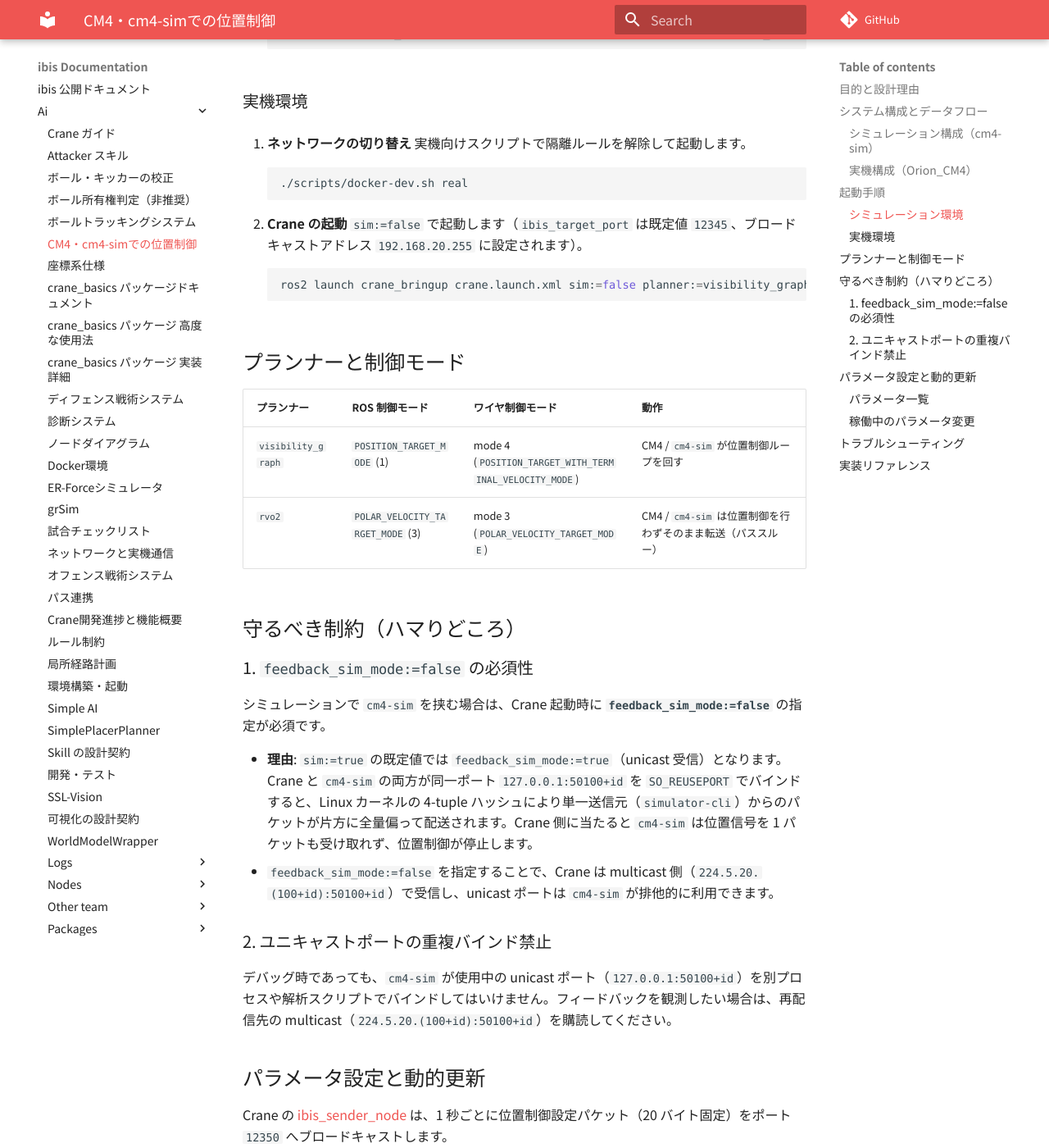
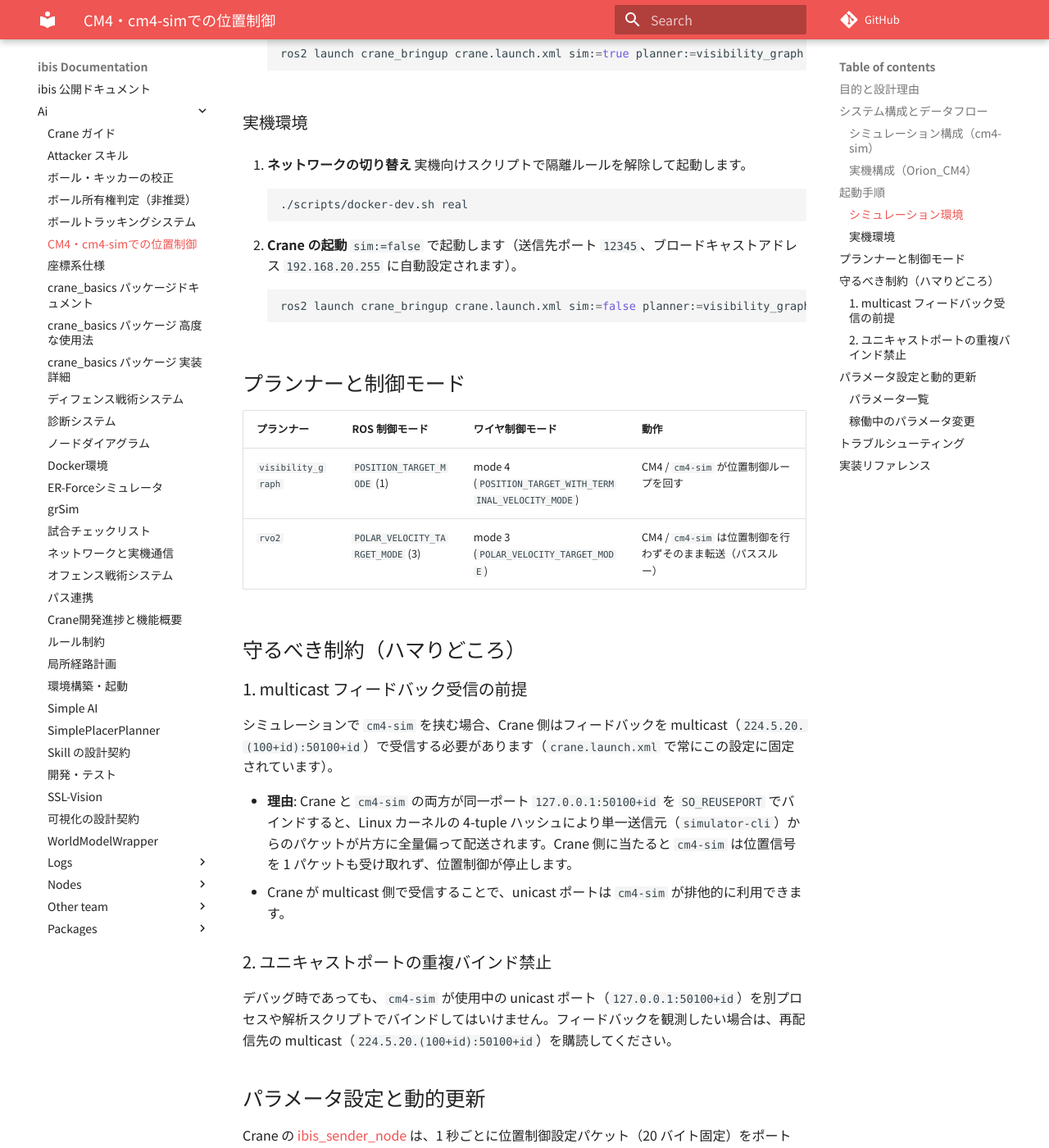
Before and after one commit to ibis-ssl/ibis_documentation, an MkDocs documentation site: the page built from docs/ai/cm4_position_control.md, in a window 1280 px wide and 1400 px high, scrolled down 1805 px. Shown: the whole window at 82% size. Built offline with MkDocs 1.6.1 and Material for MkDocs 9.7.7, drawn with Linux system fonts in a browser that asks for light colours; nearby versions of some CDN libraries; some web fonts are replaced; comment, search, counter and statistics services are not loaded; some of the changed text lies outside the part shown.

Commit message:
🔄 synced local 'docs/ai' with remote 'docs'

````diff
--- a/docs/ai/cm4_position_control.md
+++ b/docs/ai/cm4_position_control.md
@@ -54,10 +54,10 @@ Crane --(Wi-Fi Broadcast:12345 mode 4)--> CM4 --(UART)--> G474 (モータ制御)
    ```
 
 2. **Crane の起動**
-   `planner:=visibility_graph`、`ibis_target_port:=12345`、および **`feedback_sim_mode:=false`** を指定して起動します。
+   `planner:=visibility_graph` を指定して起動します（送信先ポート `12345`、アドレス `127.0.0.1`、multicast フィードバック受信は `sim:=true` により自動設定されます）。
 
    ```bash
-   ros2 launch crane_bringup crane.launch.xml sim:=true planner:=visibility_graph ibis_target_port:=12345 feedback_sim_mode:=false
+   ros2 launch crane_bringup crane.launch.xml sim:=true planner:=visibility_graph
    ```
 
 ### 実機環境
@@ -70,7 +70,7 @@ Crane --(Wi-Fi Broadcast:12345 mode 4)--> CM4 --(UART)--> G474 (モータ制御)
    ```
 
 2. **Crane の起動**
-   `sim:=false` で起動します（`ibis_target_port` は既定値 `12345`、ブロードキャストアドレス `192.168.20.255` に設定されます）。
+   `sim:=false` で起動します（送信先ポート `12345`、ブロードキャストアドレス `192.168.20.255` に自動設定されます）。
 
    ```bash
    ros2 launch crane_bringup crane.launch.xml sim:=false planner:=visibility_graph
@@ -85,12 +85,12 @@ Crane --(Wi-Fi Broadcast:12345 mode 4)--> CM4 --(UART)--> G474 (モータ制御)
 
 ## 守るべき制約（ハマりどころ）
 
-### 1. `feedback_sim_mode:=false` の必須性
+### 1. multicast フィードバック受信の前提
 
-シミュレーションで `cm4-sim` を挟む場合は、Crane 起動時に **`feedback_sim_mode:=false`** の指定が必須です。
+シミュレーションで `cm4-sim` を挟む場合、Crane 側はフィードバックを multicast（`224.5.20.(100+id):50100+id`）で受信する必要があります（`crane.launch.xml` で常にこの設定に固定されています）。
 
-- **理由**: `sim:=true` の既定値では `feedback_sim_mode:=true`（unicast 受信）となります。Crane と `cm4-sim` の両方が同一ポート `127.0.0.1:50100+id` を `SO_REUSEPORT` でバインドすると、Linux カーネルの 4-tuple ハッシュにより単一送信元（`simulator-cli`）からのパケットが片方に全量偏って配送されます。Crane 側に当たると `cm4-sim` は位置信号を 1 パケットも受け取れず、位置制御が停止します。
-- `feedback_sim_mode:=false` を指定することで、Crane は multicast 側（`224.5.20.(100+id):50100+id`）で受信し、unicast ポートは `cm4-sim` が排他的に利用できます。
+- **理由**: Crane と `cm4-sim` の両方が同一ポート `127.0.0.1:50100+id` を `SO_REUSEPORT` でバインドすると、Linux カーネルの 4-tuple ハッシュにより単一送信元（`simulator-cli`）からのパケットが片方に全量偏って配送されます。Crane 側に当たると `cm4-sim` は位置信号を 1 パケットも受け取れず、位置制御が停止します。
+- Crane が multicast 側で受信することで、unicast ポートは `cm4-sim` が排他的に利用できます。
 
 ### 2. ユニキャストポートの重複バインド禁止
 
@@ -121,13 +121,9 @@ ros2 param set /ibis_sender_node position_control.kp 2.5
 
 1. **`cm4-sim` コンテナの状態確認（シミュレーション時）**
    `docker ps` で `cm4-sim` が `Up` になっているか確認します。
-2. **送信先ポートの確認**
-   Crane 側の `ibis_target_port` が `12345`（`cm4-sim` 入力）になっているか確認します。誤って `12346`（シミュレータ直受け）に送っていないか確認してください。
-3. **`feedback_sim_mode:=false` の確認**
-   起動時引数に `feedback_sim_mode:=false` が含まれているか確認します。抜けているとフィードバックの奪い合いが発生します。
-4. **プランナーの確認**
+2. **プランナーの確認**
    位置制御を行う場合は `planner:=visibility_graph` を指定しているか確認します。`rvo2` の場合は速度指令（mode 3）となります。
-5. **診断ログの確認**
+3. **診断ログの確認**
    [診断](diagnostics.md) および `docker compose -f docker/dev/docker-compose.yaml logs cm4-sim` でエラーやパケット破棄が出ていないか確認します。
 
 ## 実装リファレンス
````
Also changed, not shown: docs/ai/network.md (+1 -1 lines).
